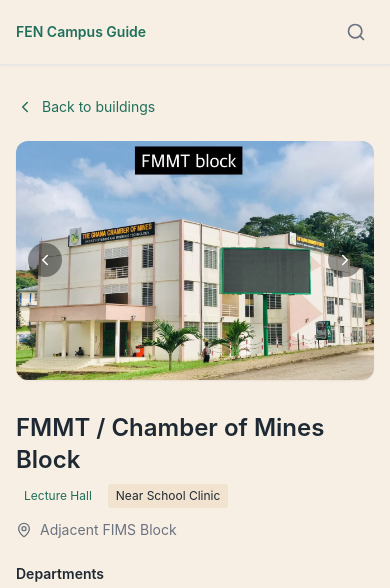
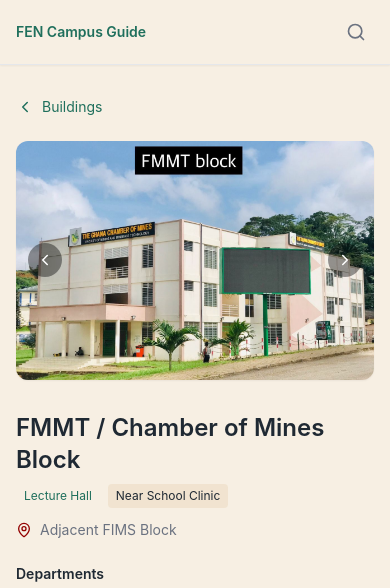
Before and after one commit to wireduuu/CampusGuide, a React (Vite) app: page /buildings/1 in a window 390 px wide. Shown: the top 588 px of the page. Built offline with nearby package versions, Linux system fonts and the light colour scheme.

Commit message:
fix: resolve responsive duplication and refine navigation labels

```diff
--- a/src/components/sections/BuildingsGrid.tsx
+++ b/src/components/sections/BuildingsGrid.tsx
@@ -8,11 +8,14 @@ import { MapPinOff } from "lucide-react";
 import EmptyState from "../ui/EmptyState";
 
 const BuildingsGrid = () => {
-  const [activeCategory, setActiveCategory] = useState<BuildingCategory | "All">("All");
+  const [activeCategory, setActiveCategory] = useState<
+    BuildingCategory | "All"
+  >("All");
   const [searchQuery, setSearchQuery] = useState("");
 
   const filteredBuildings = buildings.filter((building) => {
-    const matchesCategory = activeCategory === "All" || building.category === activeCategory;
+    const matchesCategory =
+      activeCategory === "All" || building.category === activeCategory;
 
     if (!searchQuery.trim()) return matchesCategory;
 
@@ -23,7 +26,6 @@ const BuildingsGrid = () => {
       building.location,
       building.nearby,
       ...(building.departments ?? []),
-      ...(building.rooms?.map((r) => r.code) ?? []),
       ...(building.roomGroups?.flatMap((rg) => rg.codes) ?? []),
     ]
       .filter(Boolean)
@@ -34,9 +36,14 @@ const BuildingsGrid = () => {
   });
 
   return (
-    <section id="buildings" className="mx-auto scroll-mt-20 bg-gradient-to-t from-background to-accent/30">
+    <section
+      id="buildings"
+      className="mx-auto scroll-mt-20 bg-gradient-to-t from-background to-accent/30"
+    >
       <div className="max-w-6xl mx-auto px-4 pt-16 pb-20">
-        <h2 className="section-title font-semibold mb-4">Lecture Buildings & Facilities</h2>
+        <h2 className="section-title font-semibold mb-4">
+          Lecture Buildings & Facilities
+        </h2>
 
         <div className="mb-6">
           <SearchInput value={searchQuery} onChange={setSearchQuery} />
@@ -47,7 +54,9 @@ const BuildingsGrid = () => {
           <button
             onClick={() => setActiveCategory("All")}
             className={`px-3 rounded-md py-1.5 whitespace-nowrap transition w-full bg-accent/20 ${
-              activeCategory === "All" ? "bg-primary text-white" : "hover:bg-primary/10"
+              activeCategory === "All"
+                ? "bg-primary text-white"
+                : "hover:bg-primary/10"
             }`}
           >
             All
@@ -57,7 +66,9 @@ const BuildingsGrid = () => {
               key={cat}
               onClick={() => setActiveCategory(cat)}
               className={`px-3 rounded-md py-1.5 whitespace-nowrap transition w-full bg-accent/20 ${
-                activeCategory === cat ? "bg-primary text-white" : "hover:bg-primary/10"
+                activeCategory === cat
+                  ? "bg-primary text-white"
+                  : "hover:bg-primary/10"
               }`}
             >
               {cat}
@@ -67,7 +78,12 @@ const BuildingsGrid = () => {
 
         {filteredBuildings.length === 0 ? (
           <EmptyState
-            icon={<MapPinOff size={28} className="text-[rgb(var(--color-primary))]" />}
+            icon={
+              <MapPinOff
+                size={28}
+                className="text-[rgb(var(--color-primary))]"
+              />
+            }
             title="No buildings found"
             description={
               searchQuery
@@ -78,7 +94,11 @@ const BuildingsGrid = () => {
         ) : (
           <div className="grid grid-cols-2 sm:grid-cols-3 gap-4">
             {filteredBuildings.map((building) => (
-              <BuildingCard key={building.id} building={building} searchQuery={searchQuery} />
+              <BuildingCard
+                key={building.id}
+                building={building}
+                searchQuery={searchQuery}
+              />
             ))}
           </div>
         )}
--- a/src/components/sections/ExploreSection.tsx
+++ b/src/components/sections/ExploreSection.tsx
@@ -12,8 +12,32 @@ const ExploreSection = () => {
             key areas and understanding the campus layout.
           </p>
 
+          {/* tablet text */}
+          <div className="hidden md:flex lg:hidden flex-col gap-12">
+            <div className="flex flex-col gap-4">
+              <p className="text-sm md:text-base text-[rgb(var(--color-text-muted))]">
+                This video walkthrough provides helpful visual guidance for
+                locating key areas and understanding the campus layout. From
+                lecture halls to faculties and essential offices, this guide
+                will help you quickly familiarize yourself with the campus
+                environment and gain a clearer sense of how different parts of
+                the campus connect.
+              </p>
+            </div>
+
+            {/* tablet CTA at bottom of text */}
+            <div className="flex gap-3 flex-wrap">
+              <a href="#buildings" className="btn btn-primary">
+                Explore Buildings
+              </a>
+              <a href="#essentials" className="btn btn-secondary">
+                View Essentials
+              </a>
+            </div>
+          </div>
+
           {/* Desktop text */}
-          <div className="hidden md:flex flex-col gap-12">
+          <div className="hidden lg:flex flex-col gap-12">
             <div className="flex flex-col gap-4">
               <p className="text-sm md:text-base text-[rgb(var(--color-text-muted))]">
                 This video walkthrough provides helpful visual guidance for
--- a/src/pages/BuildingDetails.tsx
+++ b/src/pages/BuildingDetails.tsx
@@ -20,7 +20,7 @@ const BuildingDetail = () => {
           className="inline-flex items-center gap-2 mt-4 text-sm text-primary hover:underline"
         >
           <ChevronLeft size={16} />
-          Back to buildings
+          Buildings
         </Link>
       </div>
     );
@@ -56,7 +56,7 @@ const BuildingDetail = () => {
         className="inline-flex items-center gap-2 mb-6 text-sm text-primary"
       >
         <ChevronLeft size={18} />
-        Back to buildings
+        Buildings
       </Link>
 
       {/* MAIN LAYOUT */}
@@ -110,7 +110,7 @@ const BuildingDetail = () => {
           </div>
 
           <p className="flex items-center gap-2 text-sm text-text-muted mb-6">
-            <MapPin size={16} />
+            <MapPin size={16} color="#930101" />
             {building.location}
           </p>
 
```
